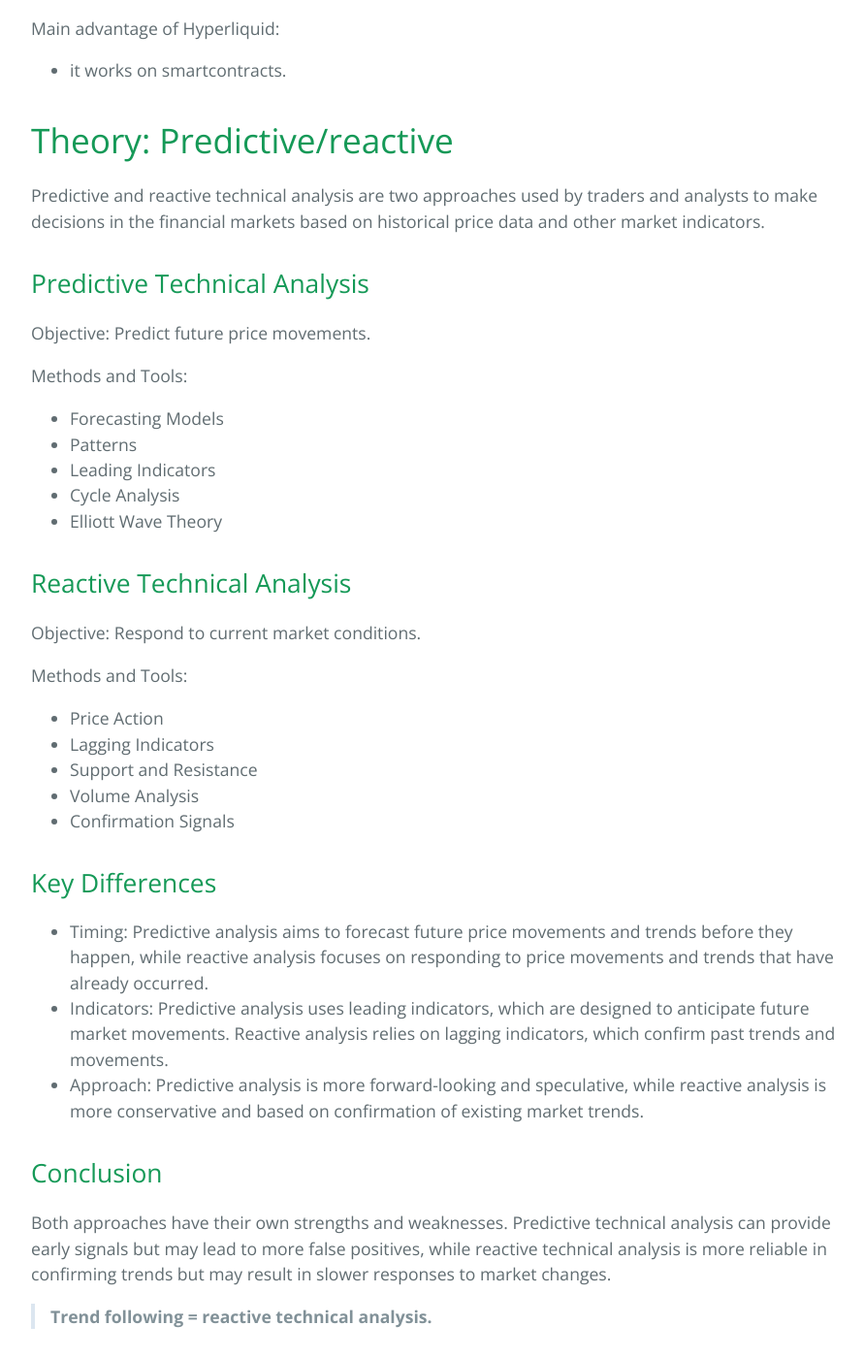
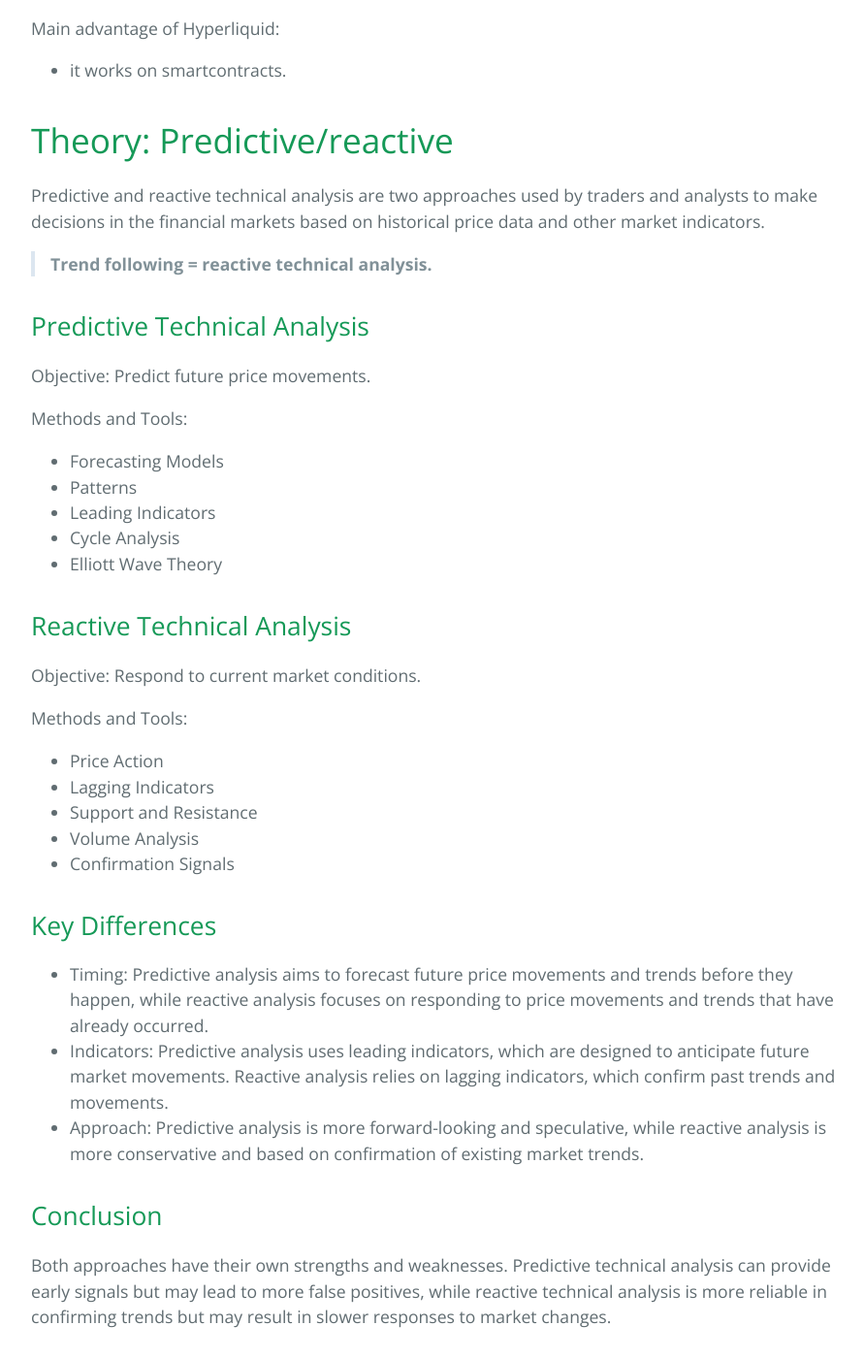
Before and after one commit to sergeyen7/sergeyen7.github.io, a Jekyll site: the page built from index.md, in a window 1280 px wide and 1400 px high, scrolled down 7610 px. Shown: the whole window at 97% size, without its empty margins (192-1083 px from the left). Built offline with Jekyll 4.4.1, drawn with Linux system fonts in a browser that asks for light colours; nearby versions of some CDN libraries; part of the change alters nothing that is shown.

```diff
--- a/index.md
+++ b/index.md
@@ -233,6 +233,8 @@ Main advantage of Hyperliquid:
 
 Predictive and reactive technical analysis are two approaches used by traders and analysts to make decisions in the financial markets based on historical price data and other market indicators.
 
+> **Trend following = reactive technical analysis.**
+
 ## Predictive Technical Analysis
 
 Objective: Predict future price movements.
@@ -264,8 +266,6 @@ Methods and Tools:
 ## Conclusion
 
 Both approaches have their own strengths and weaknesses. Predictive technical analysis can provide early signals but may lead to more false positives, while reactive technical analysis is more reliable in confirming trends but may result in slower responses to market changes.
-
-> **Trend following = reactive technical analysis.**
 
 # Theory: Why it works
 
```
